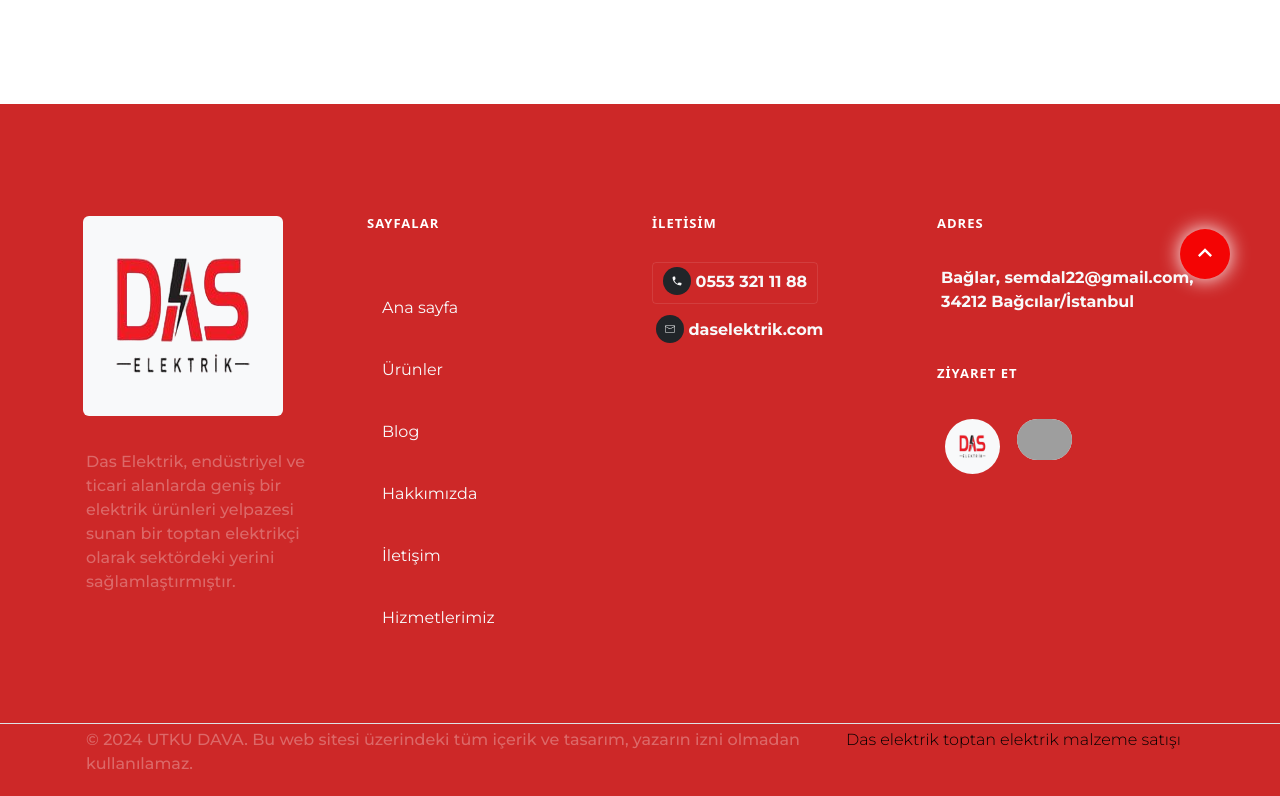
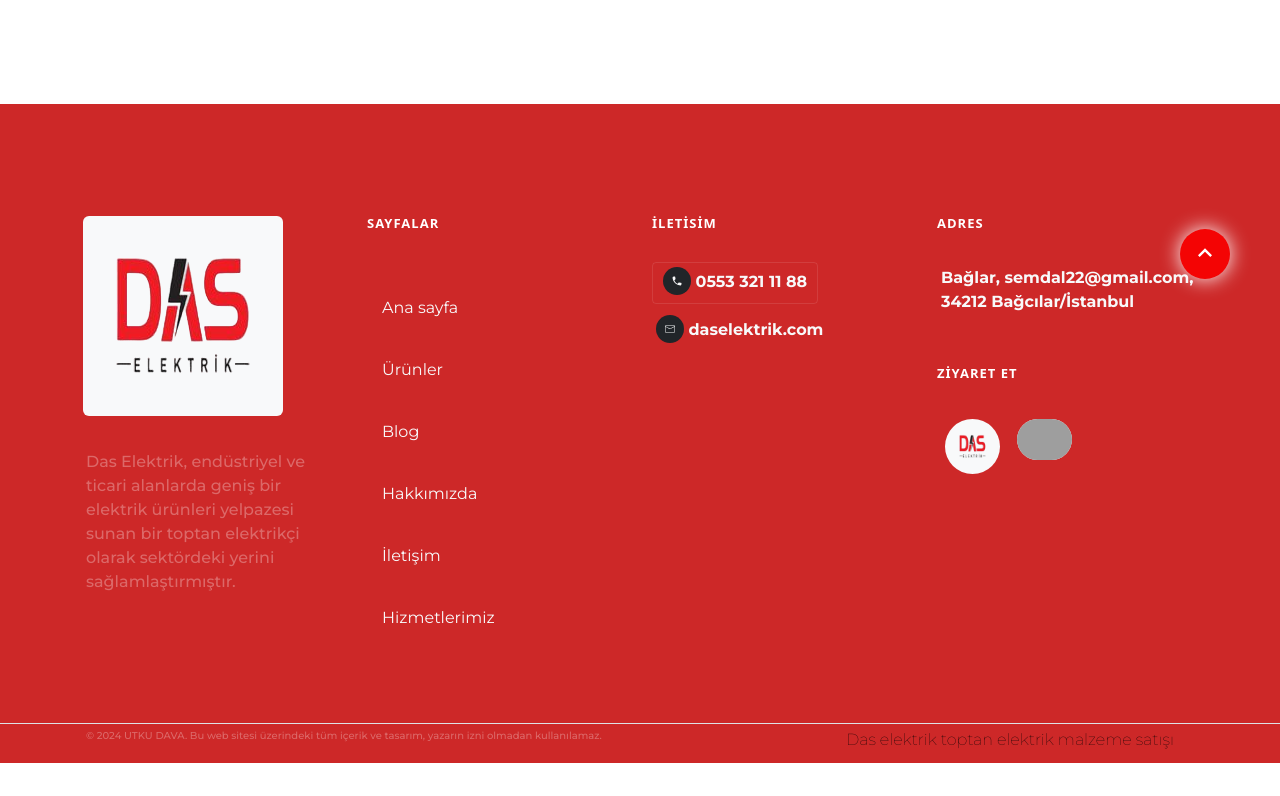
Before and after one commit to userUtkuDava/daselektrik, a React (Vite) app: page /daselektrik/daselektrik in a window 1280 px wide. Shown: the part 471-1267 px from the top of the page. After the commit the page ends 1234 px from the top, so only its background shows below. Built offline with nearby package versions, Linux system fonts and the light colour scheme; grey boxes are pictures that could not be loaded; a web font is replaced by a local one.

Commit message:
footer yazı küçültüldü

```diff
--- a/src/Components/footer/Footer.jsx
+++ b/src/Components/footer/Footer.jsx
@@ -71,13 +71,13 @@
                     <div className="container">
                         <div className="row">
                             <div className="col-md-6 col-lg-8">
-                                <p className="copyright">
+                                <p className="copyright ">
                                     © 2024 UTKU DAVA. Bu web sitesi üzerindeki tüm içerik ve tasarım, yazarın izni olmadan kullanılamaz.
                                 </p>
                             </div>
                             <div className="col-md-6 col-lg-4 text-md-right">
                                 <p className="mb-0 list-unstyled text-black fw-light">
-                                    <strong className='fw-light'> Das elektrik toptan elektrik malzeme satışı</strong>
+                                    <strong className='fw-lighter fs-8'> Das elektrik toptan elektrik malzeme satışı</strong>
                                 </p>
                             </div>
                         </div>
--- a/src/Components/footer/footer.css
+++ b/src/Components/footer/footer.css
@@ -1,5 +1,8 @@
 /* COVER BG */
 
+.copyright {
+    font-size: 10px;
+}
 
 .img,
 .blog-img,
```
